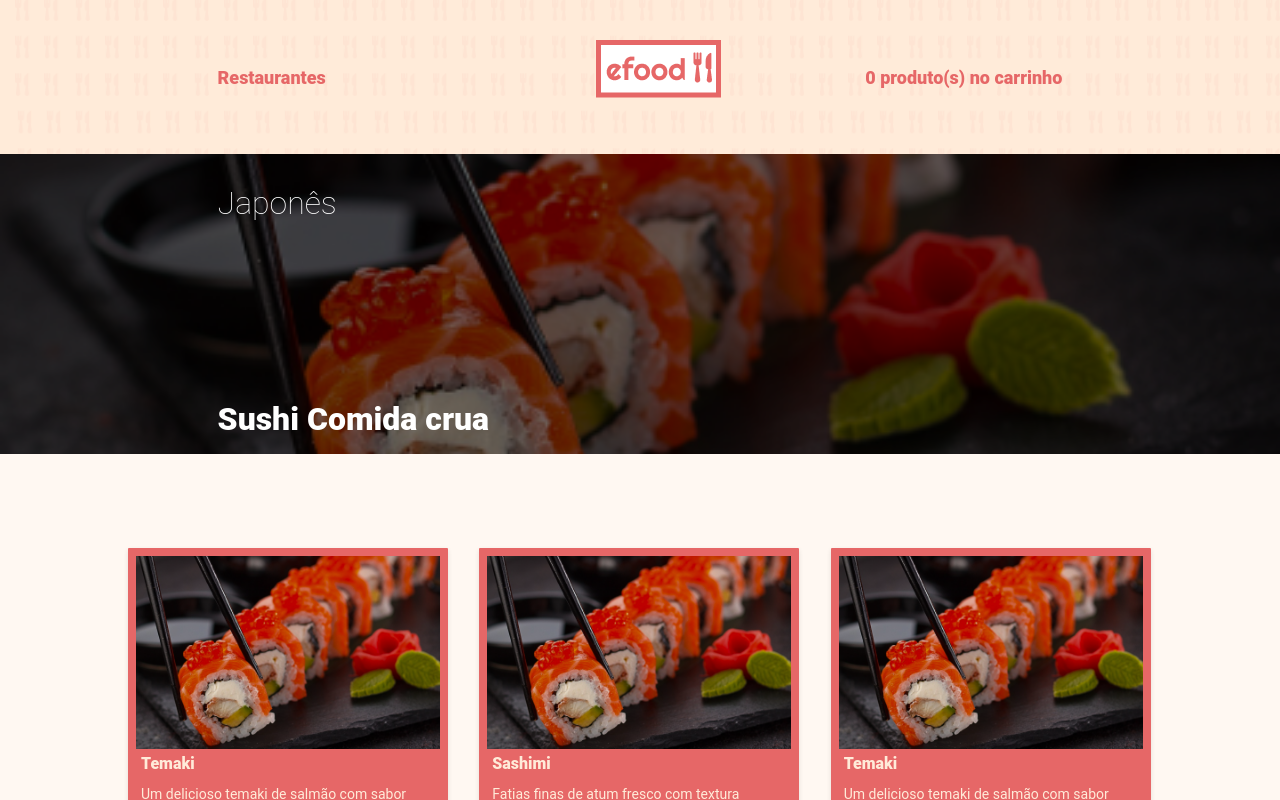
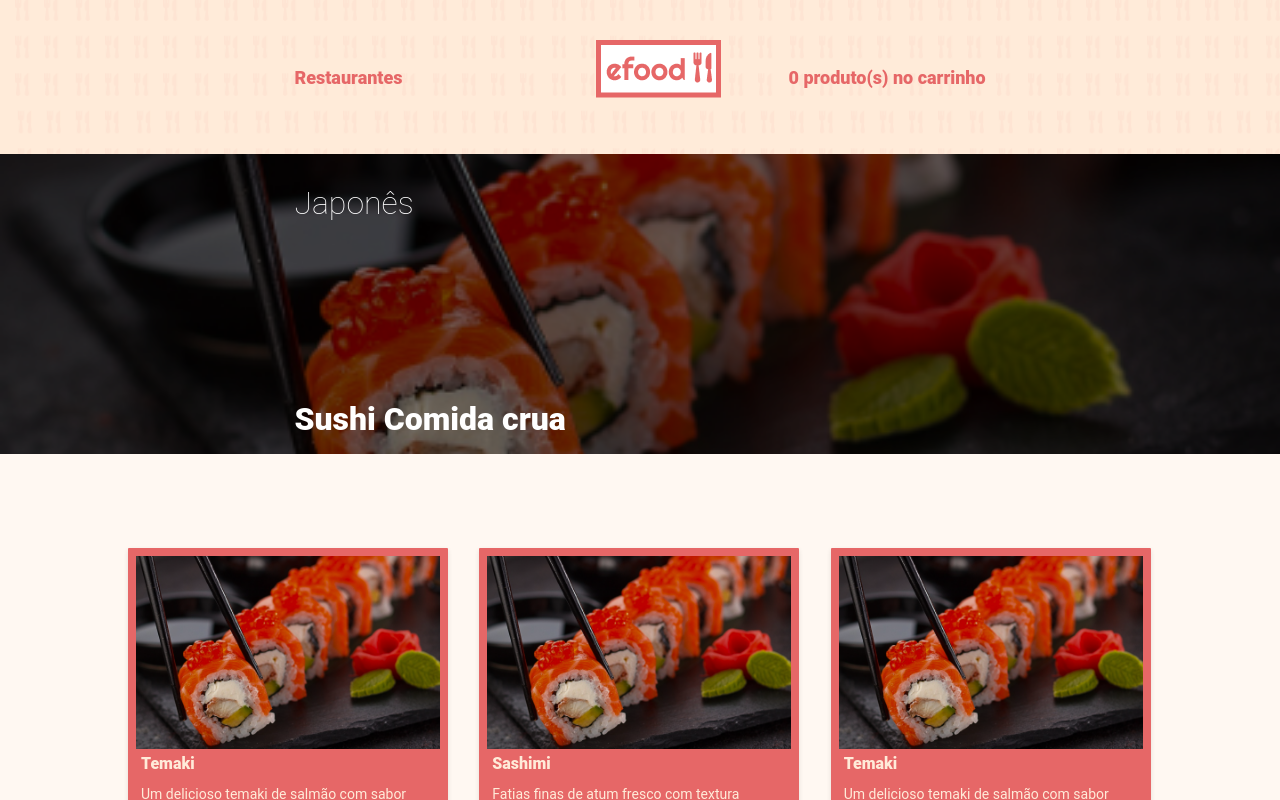
Before and after one commit to ceciliaporcidonio/projeto6, a React (Create React App) app: page /restaurant/1 in a window 1280 px wide. Shown: the top 800 px of the page. Built offline with nearby package versions, Linux system fonts and the light colour scheme.

Commit message:
parte4 - concluir pedido

```diff
--- a/src/pages/RestaurantProfile.styles.js
+++ b/src/pages/RestaurantProfile.styles.js
@@ -19,7 +19,7 @@ export const HeaderContainer = styled.div`
   display: flex;
   justify-content: space-between;
   align-items: center;
-  padding: 0 17%;
+  padding: 0 23%;
   background-image: url(${bannerImage});
   background-size: cover;
   background-position: center;
@@ -92,7 +92,7 @@ export const ProfileBanner = styled.div`
 export const CuisineType = styled.h2`
   position: absolute;
   top: 30px;
-  padding: 0 17%;
+  padding: 0 23%;
   font-size: 32px;
   line-height: 37,5px
   color: #ffffff;
@@ -111,7 +111,7 @@ export const CuisineType = styled.h2`
 export const RestaurantName = styled.h1`
   position: absolute;
   bottom: 20px;
-  padding: 0 17%;
+  padding: 0 23%;
   font-size: 32px;
   color: #fff;
   font-weight: 900;
```
